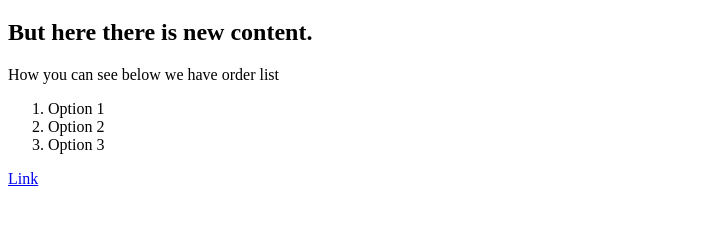
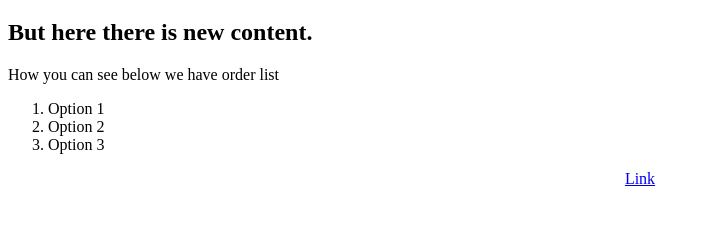
Before and after one commit to conspir0/100.learning-git, a plain HTML site: page index.html in a window 1280 px wide. Shown: the part 121-346 px from the top of the page, without its empty margins (0-711 px from the left). Drawn offline with Linux system fonts and the light colour scheme.

Commit message:
Add style for link in body

```diff
--- a/index.html
+++ b/index.html
@@ -14,6 +14,6 @@
 			<li>Option 2</li>
 			<li>Option 3</li>
 		</ol>
-		<a href="http://www.google.pl">Link</a>
+		<center><a href="http://www.google.pl">Link</a></center>
 	</body>
 </html>
```
